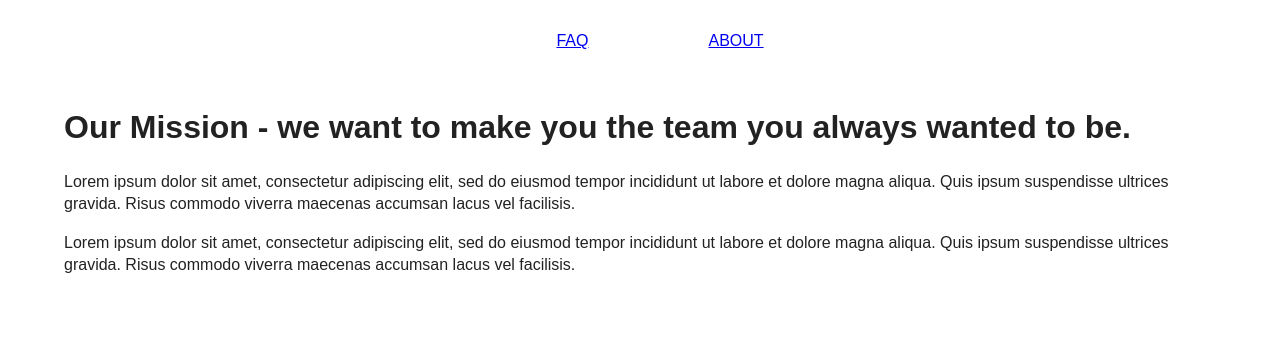
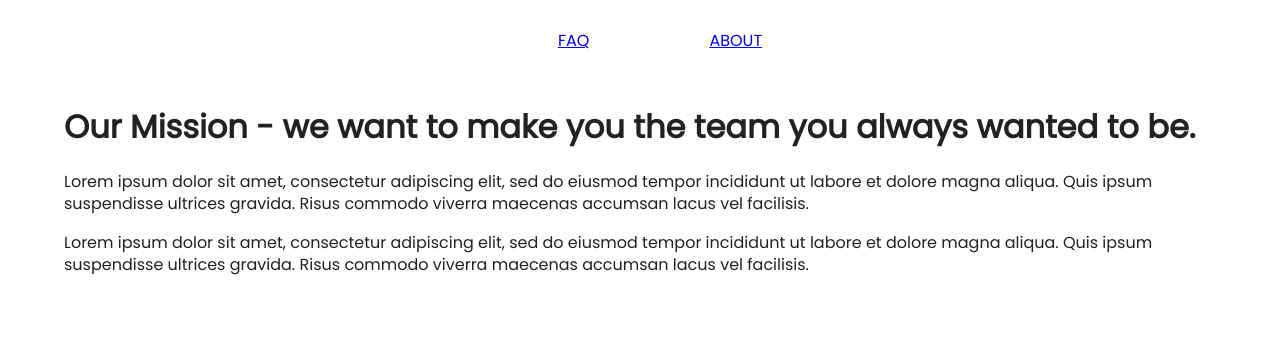
Before and after one commit to Mbuchyn/unplugged_site, a website: page about/index.html in a window 1280 px wide. Shown: the part 54-411 px from the top of the page. Drawn offline with Linux system fonts and the light colour scheme.

Commit message:
Added font family

```diff
--- a/about/index.html
+++ b/about/index.html
@@ -18,6 +18,10 @@
 
   <link rel="stylesheet" href="../css/normalize.css">
   <link rel="stylesheet" href="../css/main.css">
+
+  <link rel="preconnect" href="https://fonts.googleapis.com">
+<link rel="preconnect" href="https://fonts.gstatic.com" crossorigin>
+<link href="https://fonts.googleapis.com/css2?family=Poppins&display=swap" rel="stylesheet">
 
   <meta name="theme-color" content="#fafafa">
 </head>
```
Also changed, not shown: faq/index.html (+4 -0 lines).
